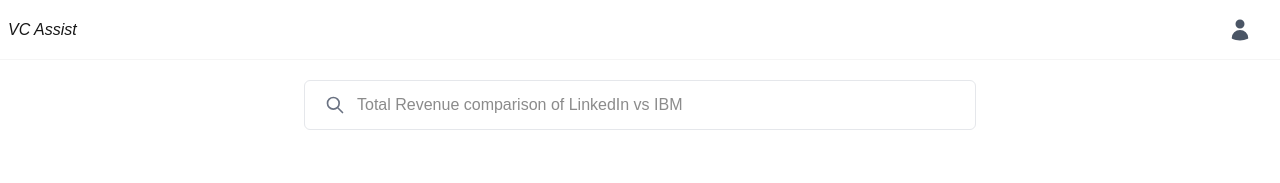
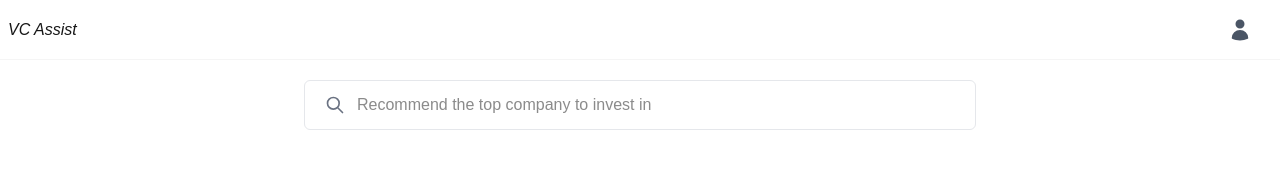
Before and after one commit to dds05/vc-assist, a Next.js app in the folder frontend/: page / in a window 1280 px wide. Shown: the top 183 px of the page. Built offline with nearby package versions, Linux system fonts and the light colour scheme.

Commit message:
chore: readme updated

```diff
--- a/frontend/src/app/page.tsx
+++ b/frontend/src/app/page.tsx
@@ -16,7 +16,7 @@
         <svg xmlns="http://www.w3.org/2000/svg" fill="none" viewBox="0 0 24 24" stroke="currentColor" className="h-5 mr-3 text-gray-500">
         <path strokeLinecap="round" strokeLinejoin="round" strokeWidth="2" d="M21 21l-6-6m2-5a7 7 0 11-14 0 7 7 0 0114 0z"></path>
         </svg>
-        <input onKeyDown={handleKeyDown} type="text" className="focus:outline-none flex-grow" placeholder="Total Revenue comparison of LinkedIn vs IBM"/>
+        <input onKeyDown={handleKeyDown} type="text" className="focus:outline-none flex-grow" placeholder="Recommend the top company to invest in"/>
         </div>
     </div>
   );
```
Also changed, not shown: 1 other file (tests, documents, lock files or other folders).
